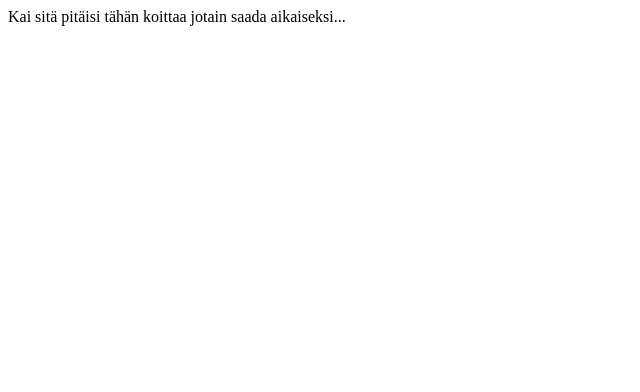
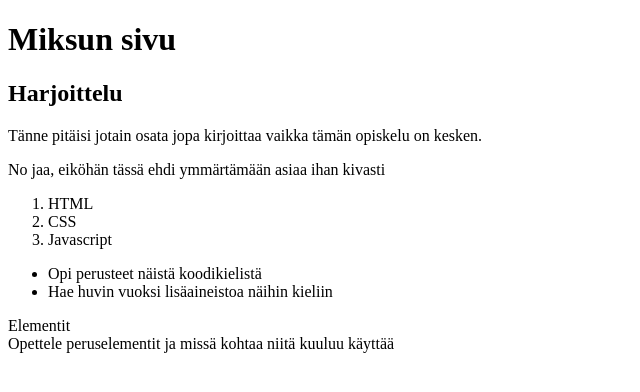
Before and after one commit to retromiksu/retromiksu.github.io, a plain HTML site: page index.html in a window 1280 px wide. Shown: the whole page, without its empty margins (0-640 px from the left). Drawn offline with Linux system fonts and the light colour scheme.

Commit message:
Update index.html

```diff
--- a/index.html
+++ b/index.html
@@ -1 +1,23 @@
-Kai sitä pitäisi tähän koittaa jotain saada aikaiseksi...
+<!DOCTYPE html>
+<html>
+  <head>
+    <title>Retromiksun treenisivu</title>
+    <meta charset="utf-8"/>
+  </head>
+  <body>
+    <h1>Miksun sivu</h1>
+    <h2>Harjoittelu</h2>
+    <p>Tänne pitäisi jotain osata jopa kirjoittaa vaikka tämän opiskelu on kesken.</p>
+    <p>No jaa, eiköhän tässä ehdi ymmärtämään asiaa ihan kivasti</p>
+    <ol>
+      <li>HTML</li>
+      <li>CSS</li>
+      <li>Javascript</li>
+    </ol>
+    <ul>
+      <li>Opi perusteet näistä koodikielistä</li>
+      <li>Hae huvin vuoksi lisäaineistoa näihin kieliin</li>
+    </ul>
+    <dl>
+      <dt>Elementit</dt>
+      <dt>Opettele peruselementit ja missä kohtaa niitä kuuluu käyttää</dt>
```
